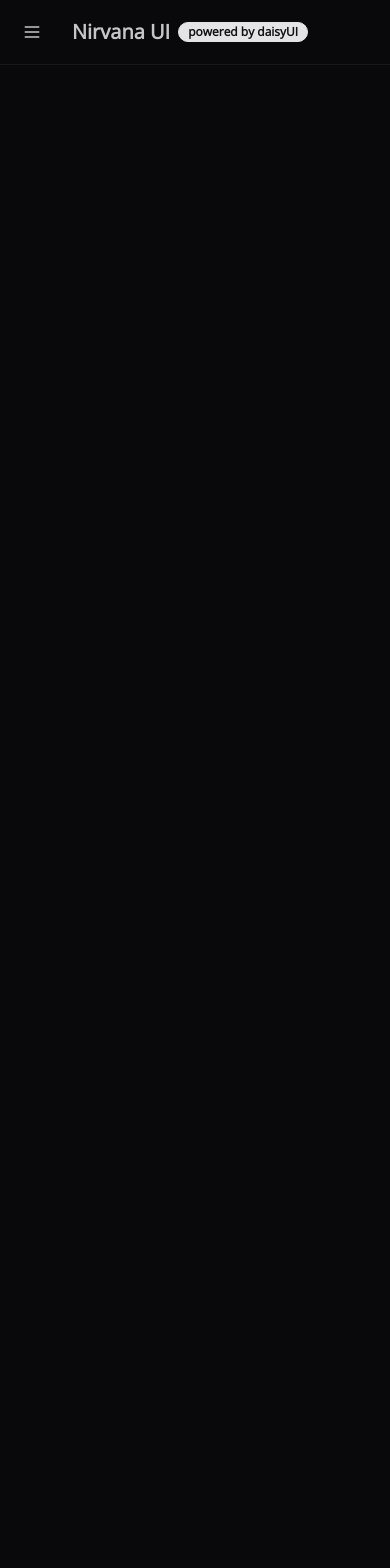
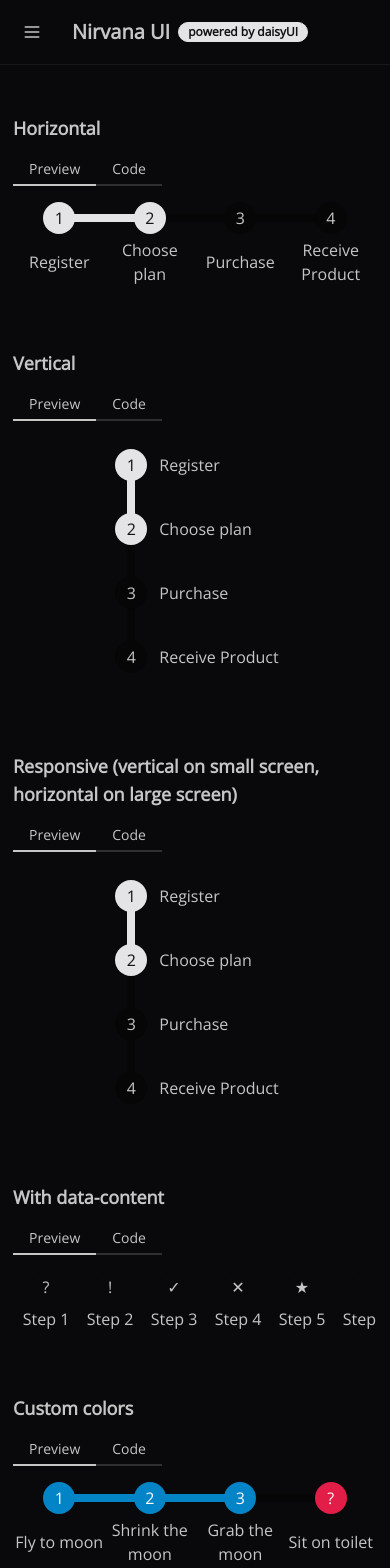
Before and after one commit to The-Nirvana-Labs/ui-docs, a Nuxt app: page /components/steps in a window 390 px wide. Shown: the top 1568 px of the page. Before the commit the page ends 844 px from the top, so only its background shows below. Built offline with nearby package versions, Linux system fonts and the light colour scheme.

Commit message:
added steps component

```diff
--- a/components/Demonstration.vue
+++ b/components/Demonstration.vue
@@ -12,7 +12,7 @@ defineProps<{
     </div>
     <div role="tablist" class="tabs tabs-bordered">
       <input type="radio" :name="title" role="tab" class="tab" aria-label="Preview" checked />
-      <div role="tabpanel" class="tab-content h-auto pt-3">
+      <div role="tabpanel" class="tab-content h-auto pt-3 overflow-x-auto">
         <slot name="output" />
       </div>
 
--- a/layouts/default.vue
+++ b/layouts/default.vue
@@ -73,6 +73,10 @@ const pages: { title: string; path: string }[] = [
     path: "/components/rangesliders"
   },
   {
+    title: "Steps",
+    path: "/components/steps"
+  },
+  {
     title: "Tabs",
     path: "/components/tabs",
   },
--- /dev/null
+++ b/pages/components/steps.vue
@@ -0,0 +1,189 @@
+<template>
+  <Demonstration title="Horizontal">
+    <template #output>
+      <Center>
+        <ul class="steps">
+          <li class="step step-primary">Register</li>
+          <li class="step step-primary">Choose plan</li>
+          <li class="step">Purchase</li>
+          <li class="step">Receive Product</li>
+        </ul>
+      </Center>
+    </template>
+    <template #code>
+      {{ `
+      <ul class="steps">
+        <li class="step step-primary">Register</li>
+        <li class="step step-primary">Choose plan</li>
+        <li class="step">Purchase</li>
+        <li class="step">Receive Product</li>
+      </ul>
+      ` }}
+    </template>
+  </Demonstration>
+
+  <Demonstration title="Vertical">
+    <template #output>
+      <Center>
+        <ul class="steps steps-vertical">
+          <li class="step step-primary">Register</li>
+          <li class="step step-primary">Choose plan</li>
+          <li class="step">Purchase</li>
+          <li class="step">Receive Product</li>
+        </ul>
+      </Center>
+    </template>
+    <template #code>
+      {{ `
+      <ul class="steps steps-vertical">
+        <li class="step step-primary">Register</li>
+        <li class="step step-primary">Choose plan</li>
+        <li class="step">Purchase</li>
+        <li class="step">Receive Product</li>
+      </ul>
+      ` }}
+    </template>
+  </Demonstration>
+
+  <Demonstration
+    title="Responsive (vertical on small screen, horizontal on large screen)"
+  >
+    <template #output>
+      <Center>
+        <ul class="steps steps-vertical lg:steps-horizontal">
+          <li class="step step-primary">Register</li>
+          <li class="step step-primary">Choose plan</li>
+          <li class="step">Purchase</li>
+          <li class="step">Receive Product</li>
+        </ul>
+      </Center>
+    </template>
+    <template #code>
+      {{ `
+      <ul class="steps steps-vertical lg:steps-horizontal">
+        <li class="step step-primary">Register</li>
+        <li class="step step-primary">Choose plan</li>
+        <li class="step">Purchase</li>
+        <li class="step">Receive Product</li>
+      </ul>
+      ` }}
+    </template>
+  </Demonstration>
+
+  <Demonstration title="With data-content">
+    <template #output>
+      <Center>
+        <ul class="steps">
+          <li data-content="?" class="step step-neutral">Step 1</li>
+          <li data-content="!" class="step step-neutral">Step 2</li>
+          <li data-content="✓" class="step step-neutral">Step 3</li>
+          <li data-content="✕" class="step step-neutral">Step 4</li>
+          <li data-content="★" class="step step-neutral">Step 5</li>
+          <li data-content="" class="step step-neutral">Step 6</li>
+          <li data-content="●" class="step step-neutral">Step 7</li>
+        </ul>
+      </Center>
+    </template>
+    <template #code>
+      {{ `
+      <ul class="steps">
+        <li data-content="?" class="step step-neutral">Step 1</li>
+        <li data-content="!" class="step step-neutral">Step 2</li>
+        <li data-content="✓" class="step step-neutral">Step 3</li>
+        <li data-content="✕" class="step step-neutral">Step 4</li>
+        <li data-content="★" class="step step-neutral">Step 5</li>
+        <li data-content="" class="step step-neutral">Step 6</li>
+        <li data-content="●" class="step step-neutral">Step 7</li>
+      </ul>
+      ` }}
+    </template>
+  </Demonstration>
+
+  <Demonstration title="Custom colors">
+    <template #output>
+      <Center>
+        <ul class="steps">
+          <li class="step step-info">Fly to moon</li>
+          <li class="step step-info">Shrink the moon</li>
+          <li class="step step-info">Grab the moon</li>
+          <li class="step step-error" data-content="?">Sit on toilet</li>
+        </ul>
+      </Center>
+    </template>
+    <template #code>
+      {{ `
+      <ul class="steps">
+        <li class="step step-info">Fly to moon</li>
+        <li class="step step-info">Shrink the moon</li>
+        <li class="step step-info">Grab the moon</li>
+        <li class="step step-error" data-content="?">Sit on toilet</li>
+      </ul>
+      ` }}
+    </template>
+  </Demonstration>
+
+  <Demonstration title="With scrollable wrapper">
+    <template #output>
+      <Center>
+          <ul class="steps">
+            <li class="step">start</li>
+            <li class="step step-secondary">2</li>
+            <li class="step step-secondary">3</li>
+            <li class="step step-secondary">4</li>
+            <li class="step">5</li>
+            <li class="step step-accent">6</li>
+            <li class="step step-accent">7</li>
+            <li class="step">8</li>
+            <li class="step step-error">9</li>
+            <li class="step step-error">10</li>
+            <li class="step">11</li>
+            <li class="step">12</li>
+            <li class="step step-warning">13</li>
+            <li class="step step-warning">14</li>
+            <li class="step">15</li>
+            <li class="step step-neutral">16</li>
+            <li class="step step-neutral">17</li>
+            <li class="step step-neutral">18</li>
+            <li class="step step-neutral">19</li>
+            <li class="step step-neutral">20</li>
+            <li class="step step-neutral">21</li>
+            <li class="step step-neutral">22</li>
+            <li class="step step-neutral">23</li>
+            <li class="step step-neutral">end</li>
+          </ul>
+      </Center>
+    </template>
+    <template #code>
+      {{ `
+      <div class="overflow-x-auto">
+        <ul class="steps">
+          <li class="step">start</li>
+          <li class="step step-secondary">2</li>
+          <li class="step step-secondary">3</li>
+          <li class="step step-secondary">4</li>
+          <li class="step">5</li>
+          <li class="step step-accent">6</li>
+          <li class="step step-accent">7</li>
+          <li class="step">8</li>
+          <li class="step step-error">9</li>
+          <li class="step step-error">10</li>
+          <li class="step">11</li>
+          <li class="step">12</li>
+          <li class="step step-warning">13</li>
+          <li class="step step-warning">14</li>
+          <li class="step">15</li>
+          <li class="step step-neutral">16</li>
+          <li class="step step-neutral">17</li>
+          <li class="step step-neutral">18</li>
+          <li class="step step-neutral">19</li>
+          <li class="step step-neutral">20</li>
+          <li class="step step-neutral">21</li>
+          <li class="step step-neutral">22</li>
+          <li class="step step-neutral">23</li>
+          <li class="step step-neutral">end</li>
+        </ul>
+      </div>
+      ` }}
+    </template>
+  </Demonstration>
+</template>
```
